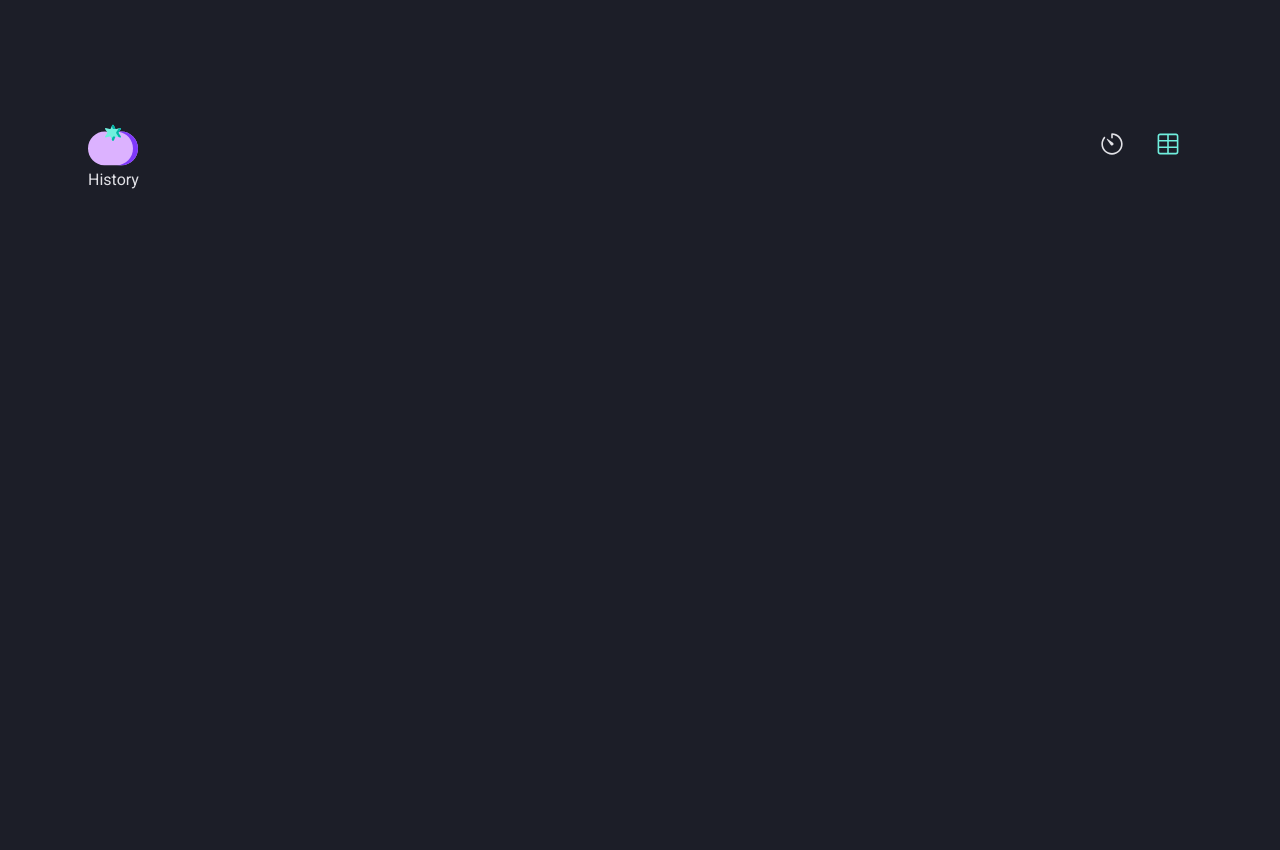
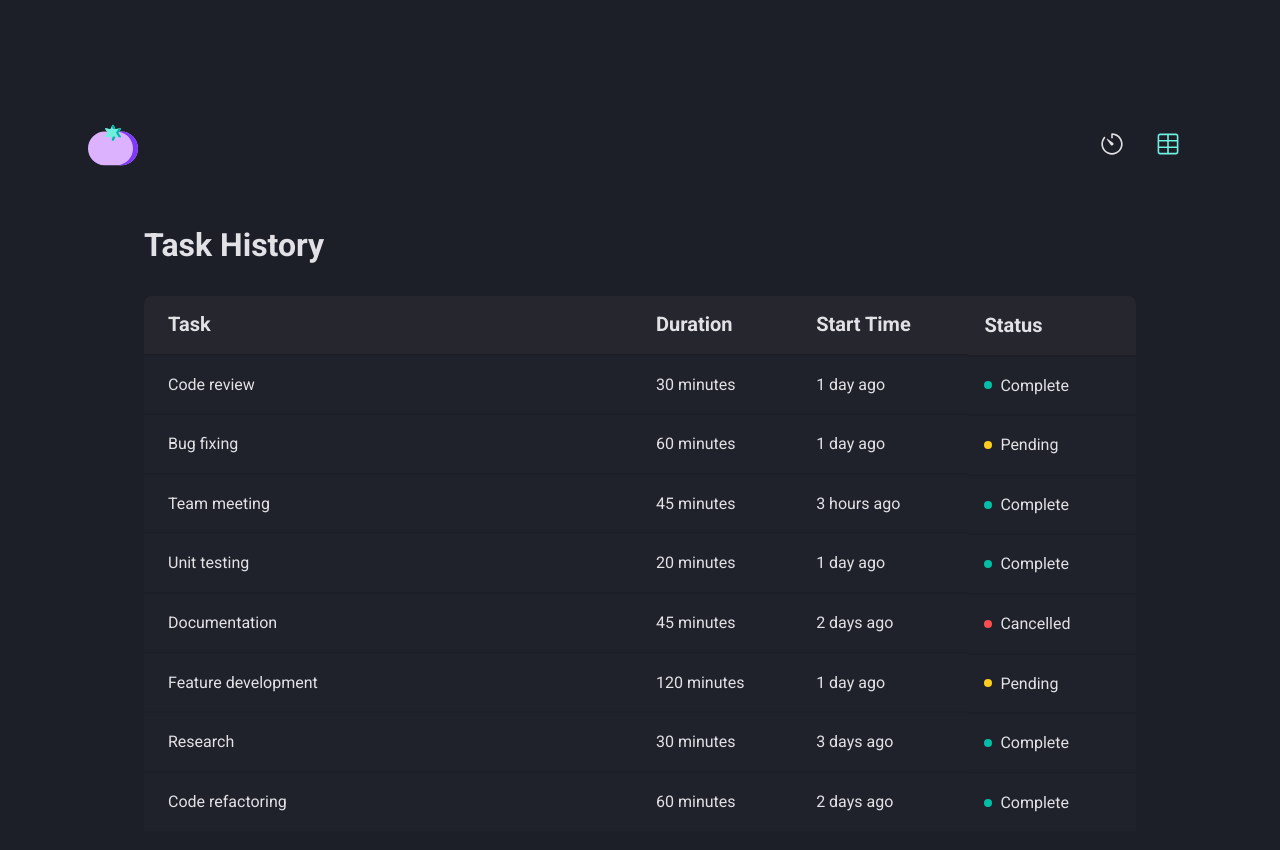
Before and after one commit to conniepaula/pomodoro, a React (Vite) app: page /history in a window 1280 px wide. Shown: the top 850 px of the page. Before the commit the page ends 800 px from the top, so only its background shows below. Built offline with nearby package versions, Linux system fonts and the light colour scheme.

Commit message:
Add content to history route, create more styled components for the page

```diff
--- a/src/Router.tsx
+++ b/src/Router.tsx
@@ -1,6 +1,6 @@
 import { Routes, Route } from "react-router-dom";
 import Home from "./pages/Home/Home";
-import History from "./pages/History";
+import History from "./pages/History/History";
 import Layout from "./components/layout/Layout";
 
 function Router() {
--- a/src/pages/History.tsx
+++ /dev/null
@@ -1,9 +0,0 @@
-import React from 'react'
-
-function History() {
-  return (
-    <div>History</div>
-  )
-}
-
-export default History
--- /dev/null
+++ b/src/pages/History/History.styles.ts
@@ -0,0 +1,85 @@
+import { rgba } from "polished";
+import styled from "styled-components";
+
+export const HistoryContainer = styled.main`
+  display: flex;
+  flex-direction: column;
+  flex: 1;
+  padding: 3.5rem;
+
+  h1 {
+    font-size: 2rem;
+    color: ${({ theme }) => theme.text.main};
+  }
+`;
+
+export const HistoryList = styled.ul`
+  flex: 1;
+  overflow: auto;
+  margin-top: 2rem;
+
+  table {
+    width: 100%;
+    border-collapse: collapse;
+    min-width: 600px;
+
+    th {
+      background-color: ${({ theme }) => rgba(theme.text.dark, 0.4)};
+      padding: 1rem;
+      text-align: left;
+      color: ${({ theme }) => theme.text.main};
+      font-size: 1.25rem;
+      line-height: 1.6rem;
+
+      &:first-child {
+        border-top-left-radius: 8px;
+        padding-left: 1.5rem;
+      }
+
+      &:last-child {
+        border-top-right-radius: 8px;
+        padding-right: 1.5rem;
+      }
+    }
+
+    td {
+      background-color: ${({ theme }) => rgba(theme.text.dark, 0.2)};
+      border-top: 2px solid ${({ theme }) => theme.background};
+      padding: 1rem;
+      font-size: 1rem;
+      line-height: 1.6rem;
+
+      &:first-child {
+        width: 50%;
+        padding-left: 1.5rem;
+      }
+
+      &:last-child {
+        padding-right: 1.5rem;
+      }
+    }
+  }
+`;
+
+enum StatusColor {
+  "Complete" = "green",
+  "Pending" = "yellow",
+  "Cancelled" = "red",
+}
+
+type StatusProps = { status: keyof typeof StatusColor };
+
+export const Status = styled.td<StatusProps>`
+  display: flex;
+  align-items: center;
+  gap: 0.5rem;
+  background-color: inherit;
+
+  &::before {
+    content: "";
+    width: 0.5rem;
+    height: 0.5rem;
+    border-radius: 9999px;
+    background-color: ${({ status, theme }) => theme[StatusColor[status]]};
+  }
+`;
--- /dev/null
+++ b/src/pages/History/History.tsx
@@ -0,0 +1,91 @@
+import { HistoryContainer, HistoryList, Status } from "./History.styles";
+
+type Task = {
+  taskName: string;
+  duration: string;
+  startTime: string;
+  status: "Complete" | "Pending" | "Cancelled";
+};
+
+const tasks: Array<Task> = [
+  {
+    taskName: "Code review",
+    duration: "30 minutes",
+    startTime: "1 day ago",
+    status: "Complete",
+  },
+  {
+    taskName: "Bug fixing",
+    duration: "60 minutes",
+    startTime: "1 day ago",
+    status: "Pending",
+  },
+  {
+    taskName: "Team meeting",
+    duration: "45 minutes",
+    startTime: "3 hours ago",
+    status: "Complete",
+  },
+  {
+    taskName: "Unit testing",
+    duration: "20 minutes",
+    startTime: "1 day ago",
+    status: "Complete",
+  },
+  {
+    taskName: "Documentation",
+    duration: "45 minutes",
+    startTime: "2 days ago",
+    status: "Cancelled",
+  },
+  {
+    taskName: "Feature development",
+    duration: "120 minutes",
+    startTime: "1 day ago",
+    status: "Pending",
+  },
+  {
+    taskName: "Research",
+    duration: "30 minutes",
+    startTime: "3 days ago",
+    status: "Complete",
+  },
+  {
+    taskName: "Code refactoring",
+    duration: "60 minutes",
+    startTime: "2 days ago",
+    status: "Complete",
+  },
+];
+
+function History() {
+  return (
+    <HistoryContainer>
+      <h1>Task History</h1>
+      <HistoryList>
+        <table>
+          <thead>
+            <tr>
+              <th>Task</th>
+              <th>Duration</th>
+              <th>Start Time</th>
+              <th>Status</th>
+            </tr>
+          </thead>
+          <tbody>
+            {tasks.map((task) => (
+              <tr key={task.taskName}>
+                <td>{task.taskName}</td>
+                <td>{task.duration}</td>
+                <td>{task.startTime}</td>
+                <Status status={task.status}>{task.status}</Status>
+              </tr>
+            ))}
+          </tbody>
+        </table>
+      </HistoryList>
+    </HistoryContainer>
+  );
+}
+
+export default History;
--- a/src/styles/themes/dark.ts
+++ b/src/styles/themes/dark.ts
@@ -7,4 +7,7 @@ export const darkTheme = {
   background: "#1C1E28",
   primary: { light: "#DCB2FF", main: "#7F39FB", dark: "#3700B3" },
   secondary: { light: "#70EFDE", main: "#00B4A6", dark: "#049592" },
+  yellow: "#FFCD1E",
+  red: "#FF4D4D",
+  green: "#00BFA6",
 };
```
